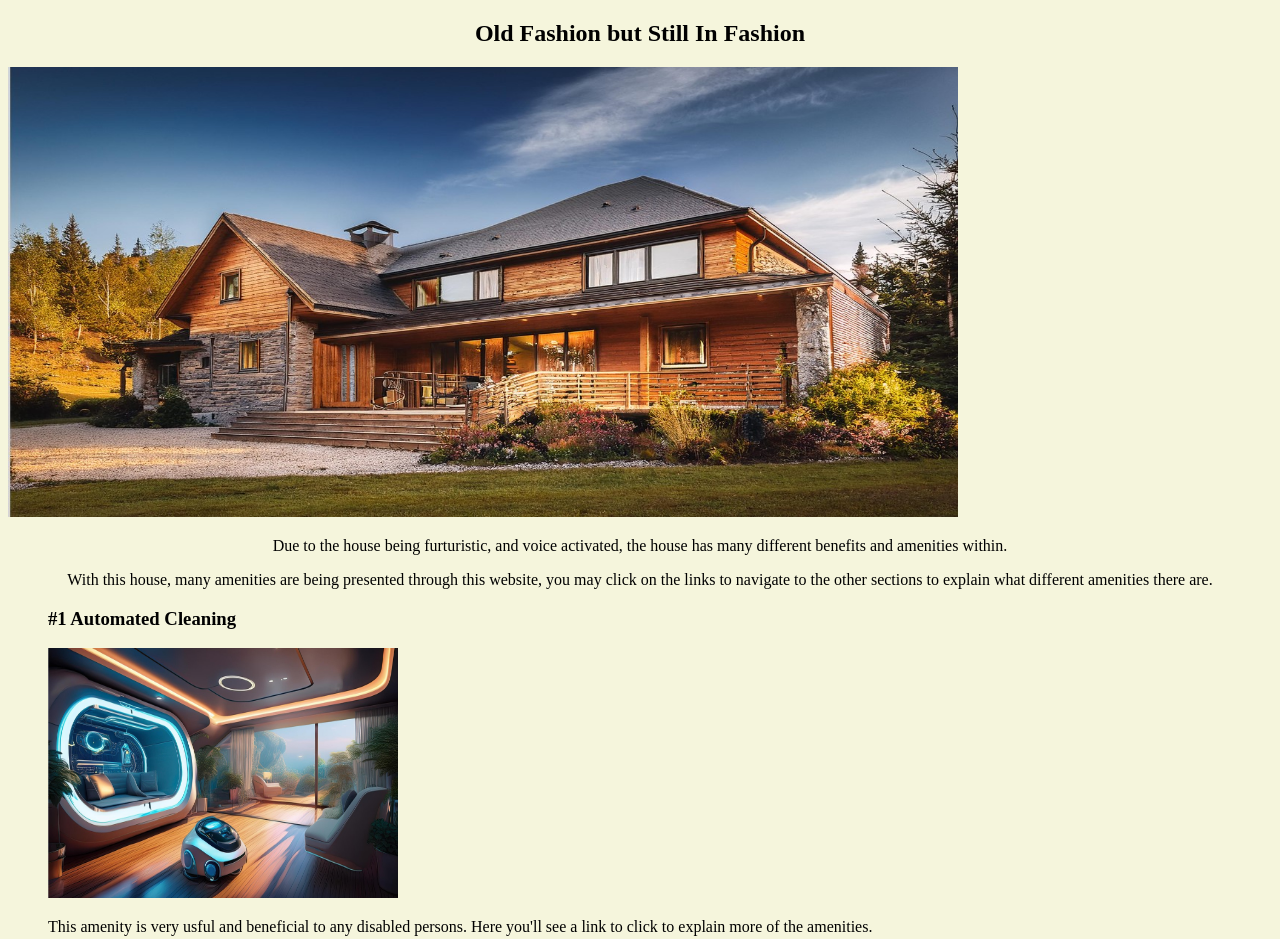
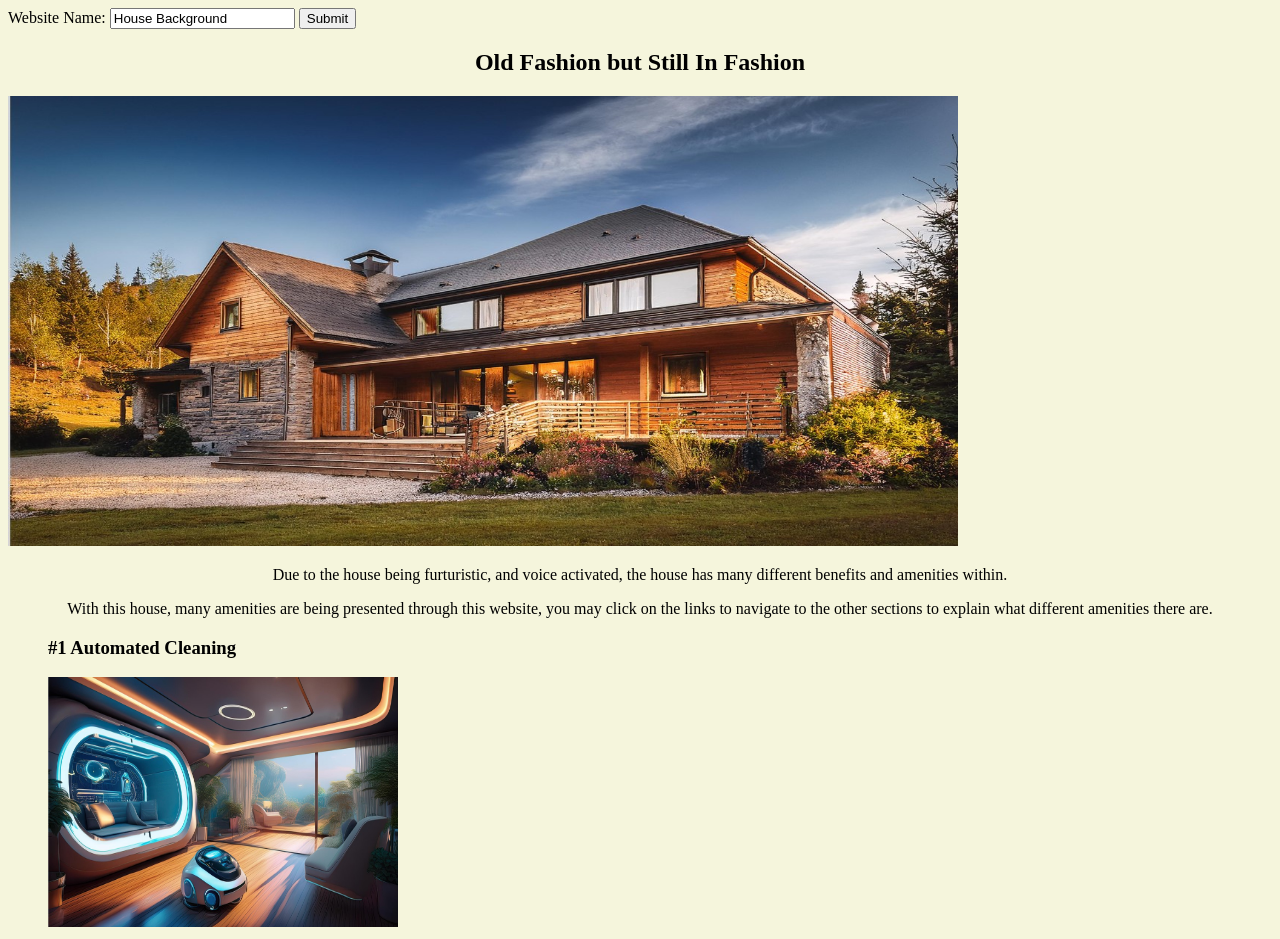
Before and after one commit to Xzrayz/smart-home-content, a plain HTML site: page index.html in a window 1280 px wide. Shown: the top 939 px of the page. Drawn offline with Linux system fonts and the light colour scheme.

Commit message:
Update index.html

```diff
--- a/index.html
+++ b/index.html
@@ -4,6 +4,11 @@
     <body>
         <header>
     <title>Smart Home</title>
+    <form>
+        <label for="Website">Website Name:</label>
+        <input type="text" id="website" name="Background information of our Futuristic House" value="House Background">
+        <input type="submit" value="Submit">
+    </form>
             <body style="background-color: beige;"></body>
 <a style="text-align: center;">
     <h2>Old Fashion but Still In Fashion</h2>
```
